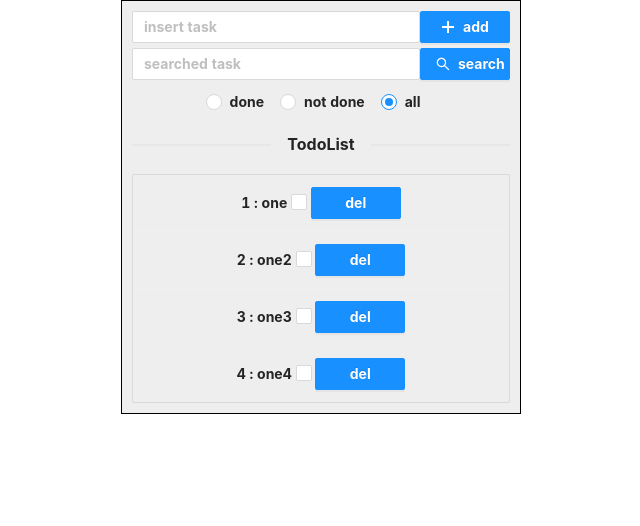
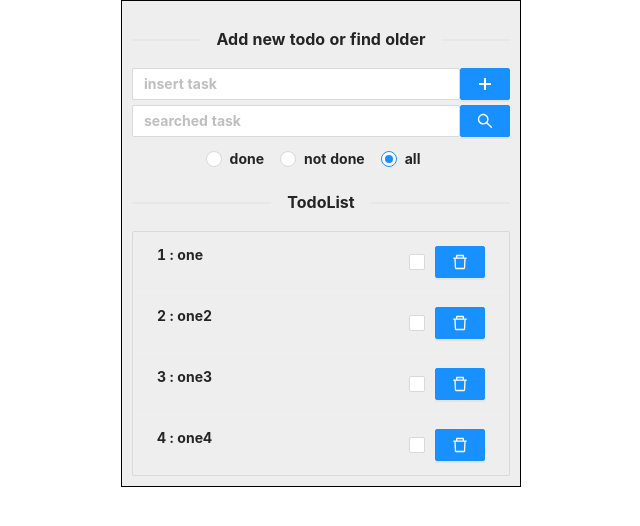
Before and after one commit to kozzztia/todo-page, a React (Create React App) app: page / in a window 1280 px wide. Shown: the top 526 px of the page, without its empty margins (319-959 px from the left). Built offline with nearby package versions, Linux system fonts and the light colour scheme.

Commit message:
repair checkboxValue

```diff
--- a/src/App.css
+++ b/src/App.css
@@ -22,5 +22,8 @@ form{
   justify-content: center;
 }
 button{
-  min-width: 90px;
+  min-width: 50px;
 }
+li{
+  display: flex!important;
+}
--- a/src/App.tsx
+++ b/src/App.tsx
@@ -1,4 +1,4 @@
-import React, {FC, useState} from 'react';
+import React, {FC, useEffect, useState} from 'react';
 
 import './App.css';
 import 'antd/dist/antd.css';
@@ -7,20 +7,20 @@ import {todoType} from "./types/type";
 import {createId} from "./support/support";
 
 import AddTodoForm from "./components/AddTodoForm"
-import TodoList from "./components/TodoList";
+import TodoListContainer from "./components/TodoListContainer";
 import SearchForm from "./components/SearchForm"
 import FilterForm from "./components/FilterForm";
-import {Button, Checkbox, Divider, List, Typography} from "antd";
+import {Divider} from "antd";
 
 
 const  App:FC = () => {
-
+    const [checkValue , setCheckValue] = useState<boolean>(false)
     const [task , setTask] = useState<string>("")
     const [todos , setTodos] = useState<todoType[] | []>([
-        {id:1,todoTask:"one",done:false},
-        {id:2,todoTask:"one2",done:false},
-        {id:3,todoTask:"one3",done:false},
-        {id:4,todoTask:"one4",done:false},
+        {id:1,todoTask:"one",done:checkValue},
+        {id:2,todoTask:"one2",done:checkValue},
+        {id:3,todoTask:"one3",done:checkValue},
+        {id:4,todoTask:"one4",done:checkValue},
     ])
     const [searchValue, setSearchValue] = useState<string>("")
     const [filterValue , setFilterValue] = useState<number>(3)
@@ -29,16 +29,20 @@ const  App:FC = () => {
     const handleFormSubmit=(e : React.SyntheticEvent<EventTarget>):void=>{
             e.preventDefault()
             setTodos((prev) =>
-                [...prev, {id: createId() , todoTask : task , done: false}]
+                [...prev, {id: createId() , todoTask : task , done: checkValue}]
             )
             setTask("")
     }
 
-  // @ts-ignore
-    // @ts-ignore
+    const handleCheckValue =(todosId:number):void =>{
+        setTodos((prev) =>
+            prev.map(item => item.id === todosId?{id : item.id , todoTask : item.todoTask , done: !item.done}:item)
+        )
+    }
+
     return (
         <div className="App">
-
+            <Divider orientation="center">Add new todo or find older</Divider>
             <AddTodoForm
                 setTask = {setTask}
                 task = {task}
@@ -54,23 +58,10 @@ const  App:FC = () => {
                 filterValue = {filterValue}
                 setFilterValue = {setFilterValue}
             />
-
-            {/*<TodoList*/}
-            {/*    task={task}*/}
-            {/*    setTodos={setTodos}*/}
-            {/*    todos={todos}*/}
-            {/*/>*/}
             <Divider orientation="center">TodoList</Divider>
-            <List
-                bordered
-                dataSource={todos}
-                renderItem={item => (
-                    <List.Item>
-                        <Typography.Text>{item.id} : {item.todoTask}
-                        </Typography.Text> <Checkbox/> <Button type="primary">del</Button>
-
-                    </List.Item>
-                )}
+            <TodoListContainer
+                todos={todos}
+                handleCheckValue={handleCheckValue}
             />
         </div>
   );
--- a/src/components/AddTodoForm.tsx
+++ b/src/components/AddTodoForm.tsx
@@ -8,10 +8,14 @@ const AddTodoForm : React.FC<FormInterface> = ({setTask ,task ,handleFormSubmit}
         <form
             className = "form"
             onSubmit={(e)=>{
-                e.preventDefault()
-                handleFormSubmit(e)
-            }}
-        >
+                if(task.length>1){
+                    e.preventDefault()
+                    handleFormSubmit(e)
+                }else{
+                    e.preventDefault()
+                    return
+                }
+            }}>
             <Input
                 type = "text"
                 placeholder = "insert task"
@@ -24,9 +28,7 @@ const AddTodoForm : React.FC<FormInterface> = ({setTask ,task ,handleFormSubmit}
                 htmlType="submit"
                 type="primary"
                 icon={<PlusOutlined />}
-            >
-                add
-            </Button>
+            />
         </form>
     );
 };
--- a/src/components/FilterForm.tsx
+++ b/src/components/FilterForm.tsx
@@ -7,7 +7,6 @@ const FilterForm = ({filterValue , setFilterValue} : FilterFormInterface) => {
             <Radio.Group
                 onChange={(e)=>{
                     setFilterValue(e.target.value)
-                    console.log(filterValue)
                 }}
                 value={filterValue}
             >
--- a/src/components/SearchForm.tsx
+++ b/src/components/SearchForm.tsx
@@ -26,7 +26,6 @@ const SearchForm = ({searchValue , setSearchValue} : SearchFormInterface) => {
                 htmlType="submit"
                 type="primary"
                 icon={<SearchOutlined />}>
-                search
             </Button>
         </form>
     );
--- /dev/null
+++ b/src/components/TodoButton.tsx
@@ -0,0 +1,22 @@
+import React from 'react';
+import {Button} from "antd";
+import TodoCheckbox from "./TodoCheckbox";
+import {DeleteOutlined} from "@ant-design/icons";
+import {TodoButtonInterface} from "../types/type";
+
+const TodoButton = ({checkedId ,handleCheckValue}:TodoButtonInterface)=> {
+    return (
+        <div>
+            <TodoCheckbox
+                checkedId={checkedId}
+                handleCheckValue={handleCheckValue}
+            />
+            <Button
+                type="primary"
+                icon={<DeleteOutlined />}
+            />
+        </div>
+    );
+};
+
+export default TodoButton;
--- /dev/null
+++ b/src/components/TodoCheckbox.tsx
@@ -0,0 +1,18 @@
+import React, {useEffect} from 'react';
+import {Checkbox} from "antd";
+import {TodoCheckboxInterface} from "../types/type";
+
+const TodoCheckbox = ({checkedId , handleCheckValue}:TodoCheckboxInterface) => {
+    return (
+        <>
+            <Checkbox
+                style={{paddingRight: "10px"}}
+                onChange={()=>{
+                    handleCheckValue(checkedId)
+                }}
+            />
+        </>
+    );
+};
+
+export default TodoCheckbox;
--- /dev/null
+++ b/src/components/TodoListContainer.tsx
@@ -0,0 +1,33 @@
+import React from 'react';
+import {List, Typography} from "antd";
+import {handleCheckValueType, TodoListContainerInterface} from "../types/type";
+import TodoButton from "./TodoButton";
+import TodoText from "./TodoText";
+
+const TodoListContainer = ({todos ,handleCheckValue}:TodoListContainerInterface) => {
+    return (
+        <>
+            <List
+                bordered
+                dataSource={todos}
+                renderItem={item => (
+                    <List.Item>
+                        <Typography.Text>
+                            <TodoText
+                                id={item.id}
+                                todoTask={item.todoTask}
+                                done={item.done}
+                            />
+                        </Typography.Text>
+                            <TodoButton
+                                checkedId={item.id}
+                                handleCheckValue={handleCheckValue}
+                            />
+                    </List.Item>
+                )}
+            />
+        </>
+    );
+};
+
+export default TodoListContainer;
--- a/src/components/TodoText.tsx
+++ b/src/components/TodoText.tsx
@@ -1,50 +1,12 @@
-import React, {useState} from 'react';
-import {todoTextType} from "../types/type";
+import React from 'react';
+import {todoType} from "../types/type";
 
-const TodoText = ({text,setTodos,todos ,id}:todoTextType) => {
-    const [change ,setChange] = useState<boolean>(false)
-    const [newValue , setNewValue] = useState<string>("")
+
+const TodoText = ({id,todoTask , done}:todoType) => {
     return (
-        <>
-            {
-                !change?
-                    <p
-                        onClick={()=>{
-                            setChange(true)
-                        }}
-                    >{text}</p>
-                    :
-                    <p style={{display:"flex", flexDirection:"row"}}>
-                        <input type="text"
-
-                            onChange={(e)=>{
-                                setNewValue(e.target.value)
-                                }
-                            }
-
-                            placeholder={text}
-                            value={newValue}
-                        />
-                        <button
-                            disabled={newValue.length < 3}
-                            onClick={()=>{
-                                setChange(false)
-                                setTodos(todos.map(todo => todo.id === id?
-                                    {id:todo.id ,todoTask:newValue, done:todo.done}
-                                    :
-                                    todo
-                                ))
-                                setNewValue("")
-                                setChange(false)
-                            }
-
-                        }
-
-                        >ok</button>
-                    </p>
-
-            }
-        </>
+        <p>
+            {id} : {todoTask}
+        </p>
     );
 };
 
```
Also changed, not shown: src/components/TodoItem.tsx (deleted, +0 -34 lines), src/components/TodoList.tsx (deleted, +0 -28 lines), src/types/type.ts (+15 -0 lines).
